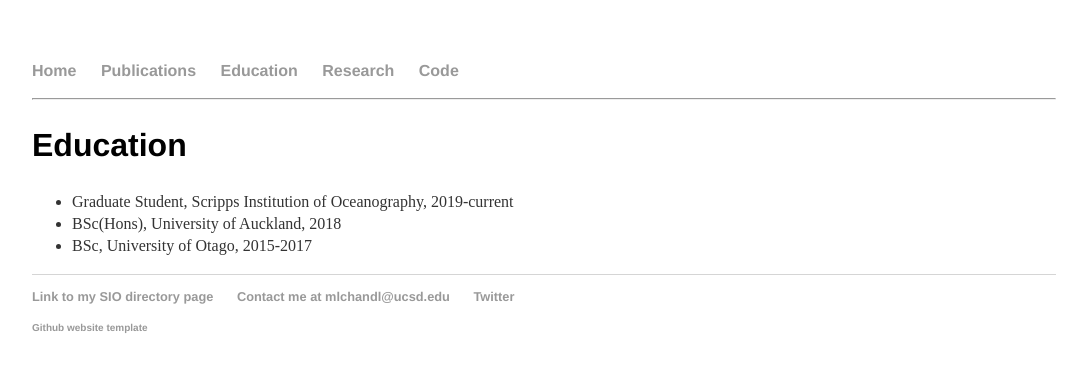
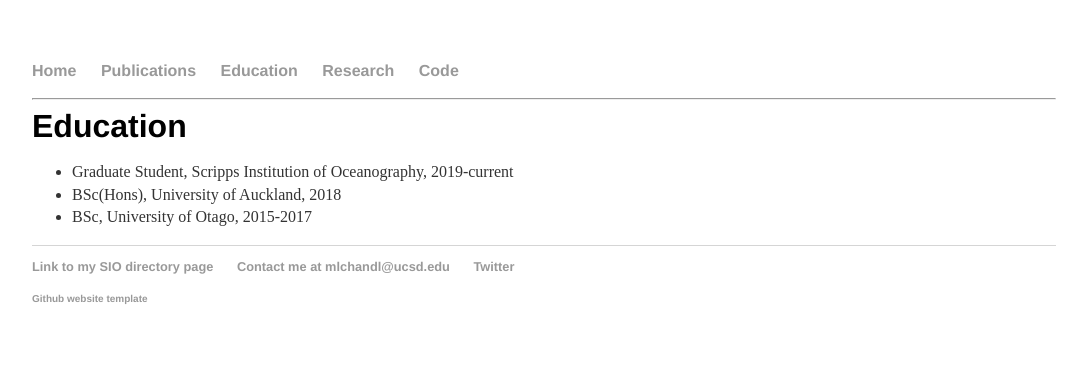
Before and after one commit to mlchandler/mlchandler.github.io, a Jekyll site: the page built from education/index.html, in a window 1280 px wide. Shown: the top 372 px of the page, without its empty margins (96-1183 px from the left). Built offline with Jekyll 4.4.1, drawn with Linux system fonts in a browser that asks for light colours.

Commit message:
Update main.css

```diff
--- a/css/main.css
+++ b/css/main.css
@@ -7,7 +7,7 @@ p, ul { font-size: 1em; line-height: 1.4em; color: #333; }
 
 h1, h2, h3, h4 { font-family: 'Helvetica', 'Arial', 'Sans-Serif'; }
 h1 { font-size: 3em;  }
-h2 { font-size: 2em; }
+h2 { font-size: 2em; display:inline; }
 
 .center {
   display: block;
```
